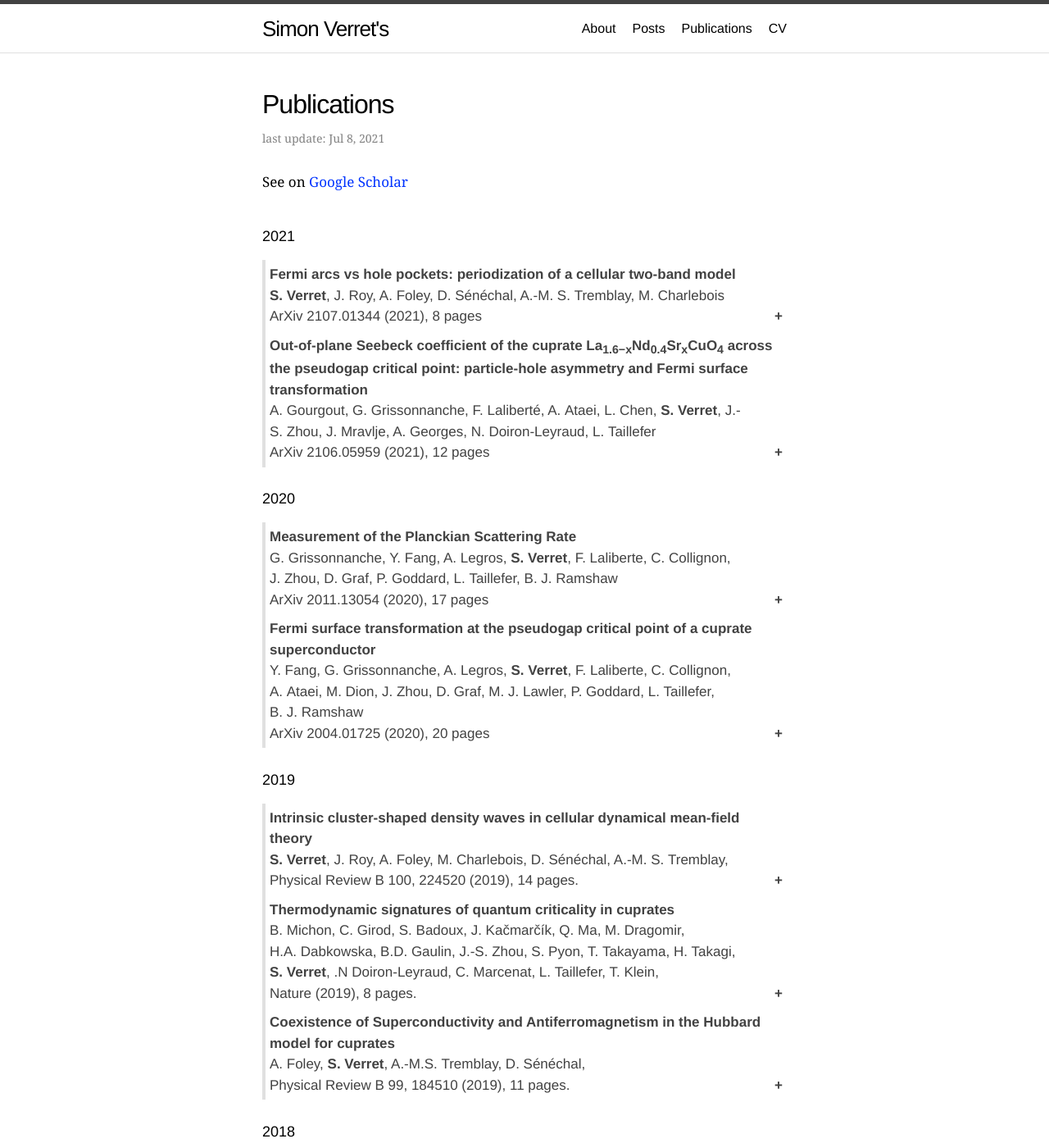
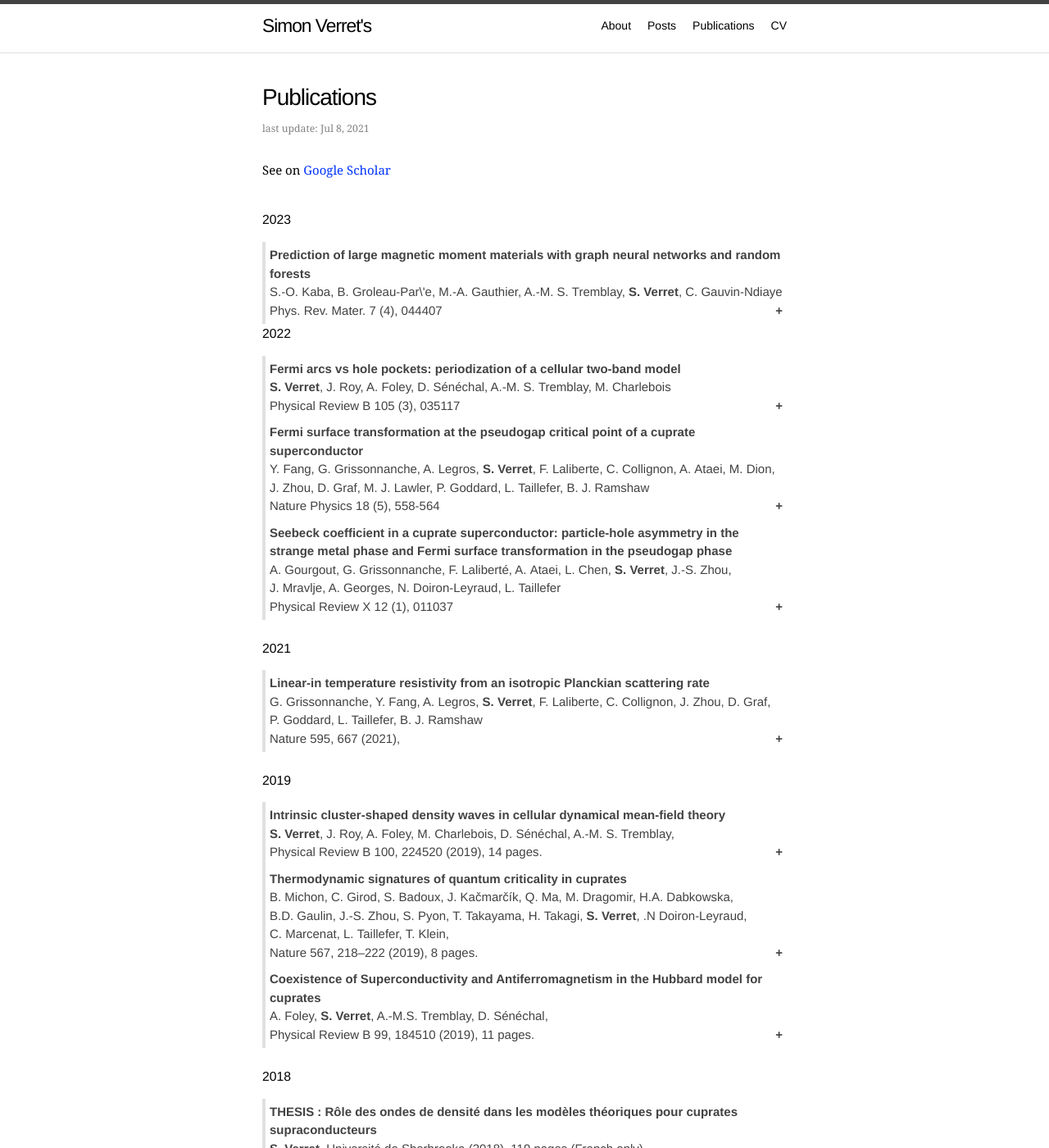
Before and after one commit to simonverret/simonverret.github.io, a Jekyll site: the page built from publications.md, in a window 1280 px wide and 1400 px high. Shown: the whole window at 82% size. Built offline with Jekyll 4.4.1, drawn with Linux system fonts in a browser that asks for light colours; some web fonts are replaced; some of the changed text lies outside the part shown.

Commit message:
Updated references and CV

```diff
--- a/_sass/minima.scss
+++ b/_sass/minima.scss
@@ -3,8 +3,8 @@
 $base-font-family: Helvetica, Arial, sans-serif;
 $body-font-family: "Linux Libertine", "Computer Modern Serif", Georgia, serif;
 
-$base-font-size:   16px !default;
-$body-font-size:   17px;
+$base-font-size:   14px !default;
+$body-font-size:   15px;
 $base-font-weight: 400 !default;
 $small-font-size:  $base-font-size * 0.875 !default;
 $base-line-height: 1.5 !default;
--- a/publications.md
+++ b/publications.md
@@ -12,47 +12,36 @@ order: 4
 
 <br>
 
-<h4>2021</h4>
+
+<h4>2023</h4>
+
+<button class="collapsible">
+<b>Prediction of large magnetic moment materials with graph neural networks and random forests</b><br>
+S.-O.&nbsp;Kaba, B.&nbsp;Groleau-Par\'e, M.-A.&nbsp;Gauthier, A.-M. S.&nbsp;Tremblay, <b>S.&nbsp;Verret</b>, C.&nbsp;Gauvin-Ndiaye<br>
+Phys. Rev. Mater. 7 (4), 044407
+</button>
+<div class="content">
+<p class="cp">
+  <a href="hhttps://link.aps.org/doi/10.1103/PhysRevMaterials.7.044407">Physical Review Materials</a>
+  | <a href="https://arxiv.org/abs/2111.14712">ArXiv</a>
+  | My first published work using deep learning. Oumar did most of the heavy lifting on this, and the team in Sherbrooke complemented by learning and teaching us classical machine learning methods. <a href="https://github.com/simonverret/materials_data_api_scripts">My code to download materials dataset</a> for this project became my most reused code.
+</p>
+</div>
+
+
+<h4>2022</h4>
+
 
 <button class="collapsible">
 <b>Fermi arcs vs hole pockets: periodization of a cellular two-band model</b><br>
 <b>S.&nbsp;Verret</b>, J.&nbsp;Roy, A.&nbsp;Foley, D.&nbsp;Sénéchal, A.-M.&nbsp;S.&nbsp;Tremblay, M.&nbsp;Charlebois<br>
-ArXiv 2107.01344 (2021), 8 pages
+Physical Review B 105 (3), 035117
 </button>
 <div class="content">
 <p class="cp">
-  <a href="https://arxiv.org/abs/2107.01344">ArXiv</a>
-  | This project was mostly completed in the month of december 2018, during my first postdoc. It took more than two years of heated discussion with my collaborators to finally agree on the way to present it. You can find the code to reproduce the results on <a href="https://github.com/mnmpdadish/c2B">gihub</a>.
-</p>
-</div>
-
-
-<button class="collapsible">
-<b>Out-of-plane Seebeck coefficient of the cuprate La<sub>1.6−x</sub>Nd<sub>0.4</sub>Sr<sub>x</sub>CuO<sub>4</sub> across the pseudogap critical point: particle-hole asymmetry and Fermi surface transformation</b><br>
-A.&nbsp;Gourgout, G.&nbsp;Grissonnanche, F.&nbsp;Laliberté, A.&nbsp;Ataei, L.&nbsp;Chen, <b>S.&nbsp;Verret</b>, J.-S.&nbsp;Zhou, J.&nbsp;Mravlje, A.&nbsp;Georges, N.&nbsp;Doiron-Leyraud, L.&nbsp;Taillefer<br>
-ArXiv 2106.05959 (2021), 12 pages
-</button>
-<div class="content">
-<p class="cp">
-  <a href="https://arxiv.org/abs/2106.05959">ArXiv</a>
-  My contribution to this work was many insightful conversations with Adrien, Gaël, and Louis Taillefer, during my postdoc in Sherbrooke, as well as the code Gaël and I put together which was used again in this work to demonstrate how counter-intuitive the results of Seebeck conductivity in cuprates are.
-</p>
-</div>
-
-
-<br>
-
-<h4>2020</h4>
-
-<button class="collapsible">
-<b>Measurement of the Planckian Scattering Rate</b><br>
-G.&nbsp;Grissonnanche, Y.&nbsp;Fang, A.&nbsp;Legros, <b>S.&nbsp;Verret</b>, F.&nbsp;Laliberte, C.&nbsp;Collignon, J.&nbsp;Zhou, D.&nbsp;Graf, P.&nbsp;Goddard, L.&nbsp;Taillefer, B.&nbsp;J.&nbsp;Ramshaw<br>
-ArXiv 2011.13054 (2020), 17 pages
-</button>
-<div class="content">
-<p class="cp">
-  <a href="https://arxiv.org/abs/2011.13054">ArXiv</a>
-  | In this work, Gaël greatly extends the analysis allowed by the python code he and I implemented to compute electronic transport in high-temperature superconductors <a href="https://github.com/gaelgrissonnanche/cuprates_transport.git">(see it on gihub)</a>.
+  <a href="https://doi.org/10.1103/PhysRevB.105.035117">PRB</a>
+  | <a href="https://arxiv.org/abs/2107.01344">ArXiv</a>
+  | My favourite project (and the least cited one). It was mostly completed in December 2018, during my first postdoc. It took three years until we could agree on the way to present it. You can find the code to reproduce the results on <a href="https://github.com/mnmpdadish/c2B">gihub</a>.
 </p>
 </div>
 
@@ -60,14 +49,49 @@ ArXiv 2011.13054 (2020), 17 pages
 <button class="collapsible">
 <b>Fermi surface transformation at the pseudogap critical point of a cuprate superconductor</b><br>
 Y.&nbsp;Fang, G.&nbsp;Grissonnanche, A.&nbsp;Legros, <b>S.&nbsp;Verret</b>, F.&nbsp;Laliberte, C.&nbsp;Collignon, A.&nbsp;Ataei, M.&nbsp;Dion, J.&nbsp;Zhou, D.&nbsp;Graf, M.&nbsp;J.&nbsp;Lawler, P.&nbsp;Goddard, L.&nbsp;Taillefer, B.&nbsp;J.&nbsp;Ramshaw<br>
-ArXiv 2004.01725 (2020), 20 pages
+Nature Physics 18 (5), 558-564
 </button>
 <div class="content">
 <p class="cp">
-  <a href="https://arxiv.org/abs/2004.01725">ArXiv</a>
-  | For this work, Gaël Grissonanche and I implemented a computation of magnetoresistance in high-temperature superconductors <a href="https://github.com/gaelgrissonnanche/cuprates_transport.git">(see it on gihub)</a>. Brad Ramshaw and PhD student Yawen Fang (from Cornell) worked in parallel on a C++ version. Reproducing the results independently in another programming language allowed to find a few improvements to the method and confirm impressive results.
+  <a href="https://doi.org/10.1038/s41567-022-01514-1">Nature</a>
+  | <a href="https://arxiv.org/abs/2004.01725">ArXiv</a>
+  | For this work, Gaël Grissonanche and I implemented a <a href="https://github.com/gaelgrissonnanche/cuprates_transport.git">computation of magnetoresistance in high-temperature superconductors</a>. Brad Ramshaw and PhD student Yawen Fang (from Cornell) worked in parallel on a C++ version. Reproducing the results independently allowed to find a few improvements to the method and confirm impressive results.
 </p>
 </div>
+
+
+<button class="collapsible">
+<b>Seebeck coefficient in a cuprate superconductor: particle-hole asymmetry in the strange metal phase and Fermi surface transformation in the pseudogap phase</b><br>
+A.&nbsp;Gourgout, G.&nbsp;Grissonnanche, F.&nbsp;Laliberté, A.&nbsp;Ataei, L.&nbsp;Chen, <b>S.&nbsp;Verret</b>, J.-S.&nbsp;Zhou, J.&nbsp;Mravlje, A.&nbsp;Georges, N.&nbsp;Doiron-Leyraud, L.&nbsp;Taillefer<br>
+Physical Review X 12 (1), 011037
+</button>
+<div class="content">
+<p class="cp">
+  <a href="https://doi.org/10.1103/PhysRevX.12.011037">PRX</a>
+  | <a href="https://arxiv.org/abs/2106.05959">ArXiv</a>
+  | This paper showcase counter-intuitive results for measurements of the thermopower in cuprates superconductors. My contributions are the code for phenomenological modeling of the experiments and many insightful discussion with Adrien, Gaël, Antoine, Jernej and Louis.
+</p>
+</div>
+
+
+<br>
+
+<h4>2021</h4>
+
+<button class="collapsible">
+<b>Linear-in temperature resistivity from an isotropic Planckian scattering rate</b><br>
+G.&nbsp;Grissonnanche, Y.&nbsp;Fang, A.&nbsp;Legros, <b>S.&nbsp;Verret</b>, F.&nbsp;Laliberte, C.&nbsp;Collignon, J.&nbsp;Zhou, D.&nbsp;Graf, P.&nbsp;Goddard, L.&nbsp;Taillefer, B.&nbsp;J.&nbsp;Ramshaw<br>
+Nature 595, 667 (2021),
+</button>
+<div class="content">
+<p class="cp">
+  <a href="https://doi.org/10.1038/s41586-021-03697-8">Nature</a>
+  | <a href="https://arxiv.org/abs/2011.13054">ArXiv</a>
+  | In this paper, we show that conductivity in the stange metal phase of cuprates can be modeled with Boltzmann transport theory, something most people thought impossible. Our code for the phenomenological model is available <a href="https://github.com/gaelgrissonnanche/cuprates_transport.git">on gihub</a>.
+</p>
+</div>
+
+
 
 <br>
 
@@ -90,12 +114,12 @@ Physical Review B 100, 224520 (2019), 14 pages.
 <button class="collapsible">
 <b>Thermodynamic signatures of quantum criticality in cuprates</b><br>
 B.&nbsp;Michon, C.&nbsp;Girod, S.&nbsp;Badoux, J.&nbsp;Kačmarčík, Q.&nbsp;Ma, M.&nbsp;Dragomir, H.A.&nbsp;Dabkowska, B.D.&nbsp;Gaulin, J.-S.&nbsp;Zhou, S.&nbsp;Pyon, T.&nbsp;Takayama, H.&nbsp;Takagi, <b>S.&nbsp;Verret</b>, .N&nbsp;Doiron-Leyraud, C.&nbsp;Marcenat, L.&nbsp;Taillefer, T.&nbsp;Klein,<br>
-Nature (2019), 8 pages.
+Nature 567, 218–222 (2019), 8 pages.
 </button>
 <div class="content">
 <p class="cp">
-  <a href="https://www.nature.com/articles/s41586-019-0932-x">Nature</a>
-  | <a href="https://arxiv.org/abs/1804.08502">ArXiv</a>
+  <a href="https://arxiv.org/abs/1804.08502">ArXiv</a>
+  | <a href="https://www.nature.com/articles/s41586-019-0932-x">Nature</a>
   | This paper presents groundbeaking experiments for the specific heat in cuprates. I contributed theoretical calculations that show these experiments cannot be explained with the van Hove singularity expected in this system because of three dimensional considerations.
 </p>
 </div>
@@ -107,8 +131,8 @@ Physical Review B 99, 184510 (2019), 11 pages.
 </button>
 <div class="content">
 <p class="cp">
-  <a href="https://arxiv.org/abs/1811.12363">ArXiv</a>
-  | <a href="https://link.aps.org/doi/10.1103/PhysRevB.99.184510">Physical Review B</a>
+  <a href="https://link.aps.org/doi/10.1103/PhysRevB.99.184510">Physical Review B</a>
+  | <a href="https://arxiv.org/abs/1811.12363">ArXiv</a>
   | This paper is the fruit of very long hard work by Alexandre Foley on a new parametrization of CDMFT to study the coexistance of antiferromagnetism and superconductivity in the Hubbard Model. This new parametrization is compared to my Master's thesis results which used an older 'simpler' parametrization.
 </p>
 </div>
@@ -142,8 +166,8 @@ Physical Review B 96, 125139 (2017), 11 pages. <b>editors' suggestion</b>
 </button>
 <div class="content">
 <p class="cp">
-  <a href="https://arxiv.org/abs/1707.04632">ArXiv</a>
-  | <a href="https://journals.aps.org/prb/abstract/10.1103/PhysRevB.96.125139">Physical Review B</a>
+  <a href="https://journals.aps.org/prb/abstract/10.1103/PhysRevB.96.125139">Physical Review B</a>
+  | <a href="https://arxiv.org/abs/1707.04632">ArXiv</a>
   | This paper makes clear predictions for the Seebeck coefficient, the Hall coefficient, and specific heat in three models for the pseudogap of high-temperature superconductors. To my knowledge, these predictions have not been confirmed experimentally, which reveals a common weakness of these models, as discussed in the paper.
 </p>
 </div>
@@ -155,8 +179,8 @@ Physical Review B 96, 205132 (2017), 9 pages.
 </button>
 <div class="content">
 <p class="cp">
-  <a href="https://arxiv.org/abs/1707.04632">ArXiv</a>
-  | <a href="https://journals.aps.org/prb/abstract/10.1103/PhysRevB.96.125139">Physical Review B</a>
+  <a href="https://journals.aps.org/prb/abstract/10.1103/PhysRevB.96.125139">Physical Review B</a>
+  | <a href="https://arxiv.org/abs/1707.04632">ArXiv</a>
   | The main work for this paper was done by my colleague Maxime Charlebois. He used the code developped for my paper on subgap structures (just below) to study the Hall effect in incomensurate systems. Togheter with colleague Alexandre Foley, we found a way to efficiently compute the electronic velocity in these systems (appendix of the paper) so that Maxime could compute the Hall resistivity.
 </p>
 </div>
@@ -168,8 +192,8 @@ Physical Review B 95, 054518 (2017), 12 pages.
 </button>
 <div class="content">
 <p class="cp">
-  <a href="https://arxiv.org/abs/1610.01109">ArXiv</a>
-  | <a href="https://journals.aps.org/prb/abstract/10.1103/PhysRevB.95.054518">Physical Review B</a>
+  <a href="https://journals.aps.org/prb/abstract/10.1103/PhysRevB.95.054518">Physical Review B</a>
+  | <a href="https://arxiv.org/abs/1610.01109">ArXiv</a>
   | This paper was a large scale exploration of density waves and their effects on the superconducting gap of high-temperature superconductors. Although it was not the first time such results were reported, the large space of parameters explored sheds new light on the issue. The main highlight of the paper is without doubt the last figure, which was first drawn spontaneously on a blackboard during a heated discussion with Maxime Charlebois.
   | Code published on <a href="https://physique.usherbrooke.ca/codes_sources/"> physique.usherbrooke.ca/codes_sources/</a>, look for "oneBuddy.tar.gz".
 </p>
@@ -240,7 +264,7 @@ Nanoscale Research Letters 5 (3) 524 (2010), 9 pages.
 
 <br>
 
-<br>
+<!-- <br>
 
 <h1 class="post-title">Selected talks & posters</h1>
 
@@ -280,3 +304,7 @@ Engineering Quantum Matter (conference), St-Andrews, Scotland, June 2016
   | <a href="https://journals.aps.org/prb/abstract/10.1103/PhysRevB.96.125139">Physical Review B</a>
 </p>
 </div>
+
+
+
+ -->
```
Also changed, not shown: resume.md (+16 -9 lines), 1 other file.
